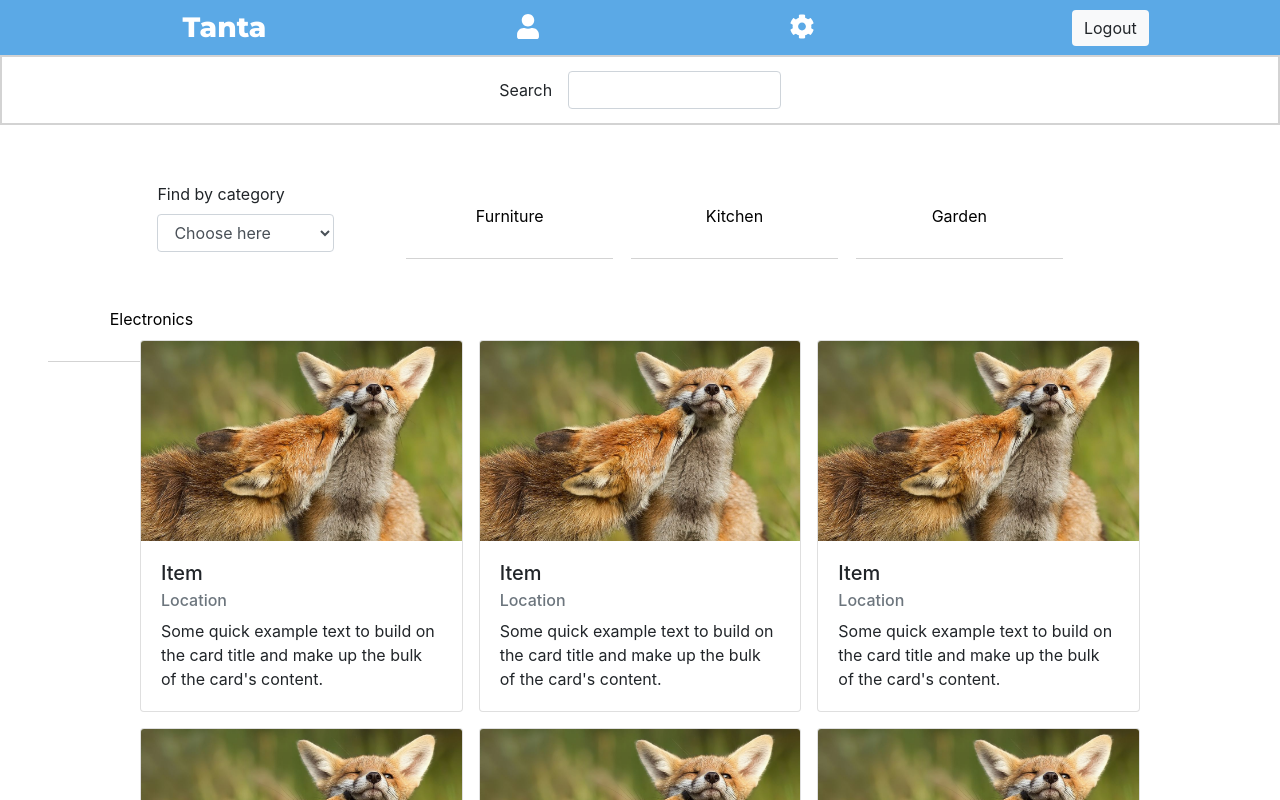
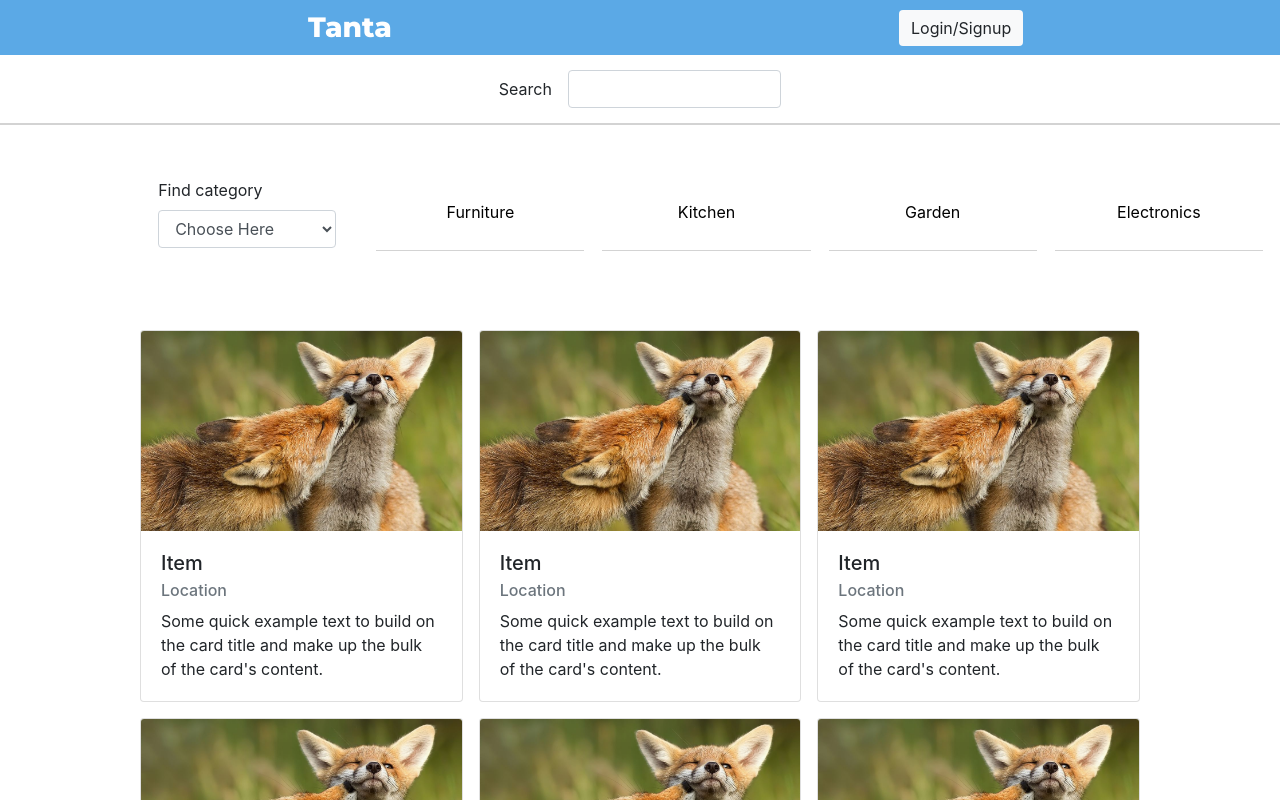
Before and after one commit to naum43312016/tanta-fs-project-front-end, a React (Create React App) app: page / in a window 1280 px wide. Shown: the top 800 px of the page. Built offline with nearby package versions, Linux system fonts and the light colour scheme; no server answers; the HTML template or start-up script is replaced by a standard one; a web font is replaced by a local one.

Commit message:
progress

```diff
--- a/src/App.js
+++ b/src/App.js
@@ -3,14 +3,14 @@ import { Authentication } from './Contexts/Authentication';
 import { Container, Navbar } from "reactstrap";
 import { BrowserRouter as Router, Switch, Route } from "react-router-dom";
 import LoginPage from './Components/LoginPage/LoginPage';
-import './styles/App.css';
+import './Styles/App.css';
 import Home from './Components/HomePage/Home';
 import ProfileSettings from './Components/Profile/ProfileSettings';
 import TopNavBar from './Components/NavBars/TopNavBar';
 import MyItems from './Components/Profile/MyItems'
 
 const App = () => {
-  const [authenticated, setAuthenticated] = useState(true); // true just for now
+  const [authenticated, setAuthenticated] = useState(false); // true just for now
   const [adminConfirmation, setAdminConfirmation] = useState(false);
   const token = localStorage.getItem('token') || null
 
@@ -28,6 +28,7 @@ const App = () => {
           <Switch>
               <Route path="/my-items" component={MyItems}/>
               <Route path="/settings" component={ProfileSettings} />
+              <Route path="/item" />
               <Route path="/" component={Home} />
           </Switch>
         </Router>
--- a/src/Components/HomePage/Filter.jsx
+++ b/src/Components/HomePage/Filter.jsx
@@ -2,29 +2,40 @@ import axios from 'axios';
 import React, { useEffect, useState } from 'react';
 import { Input, Row, Button, Dropdown, DropdownToggle, DropdownItem, DropdownMenu } from 'reactstrap';
 const Filter = () => {
-    const [categories, setCategories] = useState(null)
-    const [dropdownOpen, setDropdownOpen] = useState(false);
+    const [category, setCategory] = useState('')
 
-    const toggle = () => setDropdownOpen(prevState => !prevState);
+    const buttonCategory = (e) => {
+        setCategory(e.target.innerText);
+    }
 
-    useEffect(() => {
-        axios.get('http://localhost:3001/category/all')
-        .then(res => setCategories(res.data))
-        .catch(err => console.error(err))
-    }, [])
+    const inputCategory = (e) => {
+        setCategory(e.target.value);
+    }
+
+    useEffect(() => { //fetching categories
+
+    }, [category])
 
     return (
-        <Row style={{height:"100px", paddingTop:"40px", marginBottom:"115px"}} className="align-items-center ml-4">
-            <div className="offset-sm-1 col-sm-2 mr-sm-5 col-3">
-                <label>Find by category</label>
-                <Input type="select">
-                    <option value="" selected>Choose here</option>
+        <Row style={{ height: "100px", paddingTop: "40px", marginBottom: "105px" }} className="align-items-center ml-3 justify-content-center">
+            <div className="category-input offset-1 col-md-2 col-6 col-3">
+                <label>Find category</label>
+                <Input onChange={inputCategory} value={category} type="select">
+                    <option value="" selected>Choose Here</option>
+                    <option value="Bathroom">Bathroom</option>
+                    <option value="Clothing">Clothing</option>
+                    <option value="Furniture">Furniture</option>
+                    <option value="Gaming">Gaming</option>
+                    <option value="Garden">Garden</option>
+                    <option value="Kitchen">Kitchen</option>
+                    <option value="PCs and Laptops">PCs and Laptops</option>
+                    <option value="Sports">Sports</option>
                 </Input>
             </div>
-            <button className="filter-btn col-2">Furniture</button>
-            <button className="filter-btn col-2">Kitchen</button>
-            <button className="filter-btn col-2">Garden</button>
-            <button className="filter-btn col-2">Electronics</button>
+            <button className="filter-btn col-2" onClick={buttonCategory}>Furniture</button>
+            <button className="filter-btn col-2" onClick={buttonCategory}>Kitchen</button>
+            <button className="filter-btn col-2" onClick={buttonCategory}>Garden</button>
+            <button className="filter-btn col-2" onClick={buttonCategory}>Electronics</button>
         </Row>
     )
 }
--- a/src/Components/HomePage/ItemCard.jsx
+++ b/src/Components/HomePage/ItemCard.jsx
@@ -1,12 +1,24 @@
-import React from 'react';
+import React, { useEffect, useState } from 'react';
 import { Container, Row, Card, CardBody, CardTitle, CardSubtitle, CardText, CardImg, Button } from 'reactstrap';
+import { Link } from 'react-router-dom';
 import Pic from "./971c17c93f74bc7280e285153b2e1ace-700.jpg";
+import axios from 'axios';
 
 const ItemCard = () => {
+    const [cards, setCards] = useState([]);
+
+    useEffect(() => {
+        axios.get('http://localhost:3001/item')
+        .then(res => console.log(res))
+        .catch(err => null);
+    }, [])
+
     return (
-        <div style={{width:"80%", marginLeft:"10%"}} className="card-container mt-5 mb-5">
+        <div style={{ width: "80%", marginLeft: "10%" }} className="card-container mt-5 mb-5">
             <Card>
+                <Link to="/item">
                     <CardImg top width="100%" src={Pic} alt="Card image cap" />
+                </Link>
                 <CardBody className="overflow-dots">
                     <CardTitle tag="h5">Item</CardTitle>
                     <CardSubtitle tag="h6" className="mb-2 text-muted">Location</CardSubtitle>
--- a/src/Components/HomePage/SearchBar.jsx
+++ b/src/Components/HomePage/SearchBar.jsx
@@ -3,7 +3,7 @@ import { Input, Row } from 'reactstrap';
 
 const SearchBar = () => {
     return (
-        <Row style={{height:"70px", border:"2px solid lightgrey"}} className="justify-content-center align-items-center">
+        <Row style={{height:"70px", borderBottom:"2px solid lightgrey"}} className="justify-content-center align-items-center">
             <p className="mt-3 mr-3">Search</p>
             <Input className="col-sm-2 col-4"></Input>
         </Row>
--- a/src/styles/App.css
+++ b/src/styles/App.css
@@ -107,14 +107,14 @@ input {
 }
 
 .filter-btn {
-  padding: 30px;
+  padding: 26px;
   background-color: transparent;
   border: none;
   word-wrap: break-word;
   background-color: transparent;
   border-bottom: lightgrey 1px solid;
   transition: background-color 0.3s;
-  width: 120px;
+  width: 160px;
 }
 
 .filter-btn:focus, .filter-btn:active {
@@ -148,10 +148,30 @@ label {
   grid-auto-rows: minmax(350px, auto);
 }
 
+.overflow-dots {
+  text-overflow:"ellipsis";
+  overflow:"hidden";
+  white-space:"nowrap";
+}
+
+.category-input {
+  margin-right: 1em;
+}
+
 @media (max-width: 1300px) {
   .card-container {
     display: grid;
+    width: ;
     grid-template-columns: 1fr 1fr 1fr;
+  }
+}
+
+@media (max-width: 1090px) {
+  .filter-btn:nth-child(5) {
+    display: none;
+  }
+  .category-input {
+    margin-right: 4em;
   }
 }
 
@@ -169,8 +189,8 @@ label {
   }
 }
 
-.overflow-dots {
-  text-overflow:"ellipsis";
-  overflow:"hidden";
-  white-space:"nowrap";
+@media (max-width: 770px) {
+  .filter-btn {
+    display: none;
+  }
 }
```
Also changed, not shown: src/Components/ItemPage/ItemPage.jsx (added, +12 -0 lines), 2 other files (tests, documents, lock files or other folders). Lines whose indentation alone changed are shown as unchanged.
